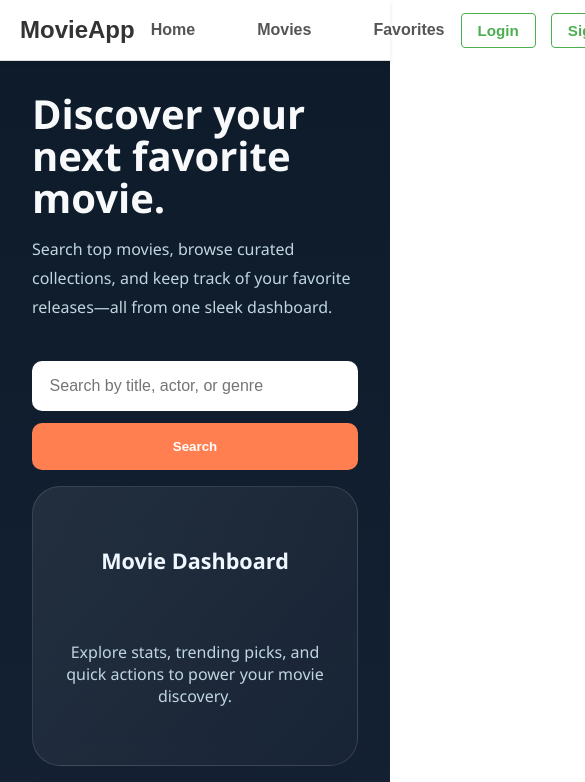
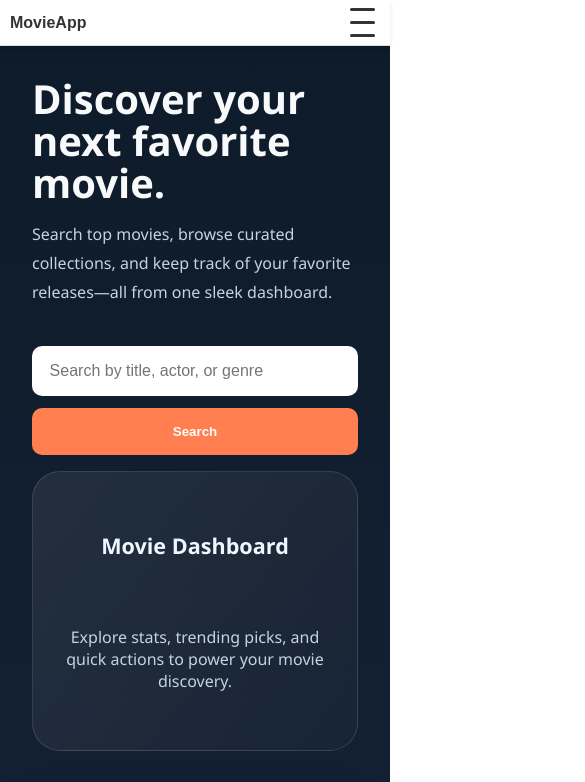
Before and after one commit to riki8055/pal-infocom-internship, a React (Vite) app in the folder practice-1/reactjs-auth-movies-app/: page / in a window 390 px wide. Shown: the top 782 px of the page, 585 px wide, since content can reach past the window. Built offline with nearby package versions, Linux system fonts and the light colour scheme.

Commit message:
make navbar responsive

```diff
--- a/practice-1/reactjs-auth-movies-app/src/components/Navbar.jsx
+++ b/practice-1/reactjs-auth-movies-app/src/components/Navbar.jsx
@@ -1,3 +1,4 @@
+import { useState } from "react";
 import { Link, useNavigate } from "react-router-dom";
 import { useAuth } from "../contexts/AuthContext";
 import styles from "./Navbar.module.css";
@@ -5,21 +6,43 @@ import styles from "./Navbar.module.css";
 function Navbar() {
   const { user, logout } = useAuth();
   const navigate = useNavigate();
+  const [isMenuOpen, setIsMenuOpen] = useState(false);
 
   const handleLogout = () => {
     logout();
     navigate("/login");
+    setIsMenuOpen(false);
+  };
+
+  const toggleMenu = () => {
+    setIsMenuOpen(!isMenuOpen);
+  };
+
+  const closeMenu = () => {
+    setIsMenuOpen(false);
   };
 
   return (
     <nav className={styles.navbar}>
       <div className={styles.container}>
         <div className={styles.logo}>
-          <Link to="/" className={styles.logoLink}>
+          <Link to="/" className={styles.logoLink} onClick={closeMenu}>
             MovieApp
           </Link>
         </div>
 
+        {/* Hamburger Menu Button */}
+        <button
+          className={`${styles.hamburger} ${isMenuOpen ? styles.active : ""}`}
+          onClick={toggleMenu}
+          aria-label="Toggle menu"
+        >
+          <span></span>
+          <span></span>
+          <span></span>
+        </button>
+
+        {/* Desktop Navigation */}
         <div className={styles.tabs}>
           <Link to="/" className={styles.tab}>
             Home
@@ -32,6 +55,7 @@ function Navbar() {
           </Link>
         </div>
 
+        {/* Desktop Auth */}
         <div className={styles.auth}>
           {user ? (
             <div className={styles.userSection}>
@@ -52,6 +76,53 @@ function Navbar() {
           )}
         </div>
       </div>
+
+      {/* Mobile Menu */}
+      {isMenuOpen && (
+        <div className={styles.mobileMenu}>
+          <Link to="/" className={styles.mobileTab} onClick={closeMenu}>
+            Home
+          </Link>
+          <Link to="/movies" className={styles.mobileTab} onClick={closeMenu}>
+            Movies
+          </Link>
+          <Link
+            to="/favorites"
+            className={styles.mobileTab}
+            onClick={closeMenu}
+          >
+            Favorites
+          </Link>
+          <div className={styles.mobileDivider}></div>
+          {user ? (
+            <div className={styles.mobileAuth}>
+              <span className={styles.mobileUsername}>
+                Welcome, {user.name}
+              </span>
+              <button onClick={handleLogout} className={styles.mobileLogoutBtn}>
+                Logout
+              </button>
+            </div>
+          ) : (
+            <div className={styles.mobileAuthLinks}>
+              <Link
+                to="/login"
+                className={styles.mobileAuthLink}
+                onClick={closeMenu}
+              >
+                Login
+              </Link>
+              <Link
+                to="/signup"
+                className={styles.mobileAuthLink}
+                onClick={closeMenu}
+              >
+                Signup
+              </Link>
+            </div>
+          )}
+        </div>
+      )}
     </nav>
   );
 }
--- a/practice-1/reactjs-auth-movies-app/src/components/Navbar.module.css
+++ b/practice-1/reactjs-auth-movies-app/src/components/Navbar.module.css
@@ -106,3 +106,166 @@
 .logoutBtn:hover {
   background-color: #d32f2f;
 }
+
+/* Hamburger Menu Button */
+.hamburger {
+  display: none;
+  flex-direction: column;
+  background: none;
+  border: none;
+  cursor: pointer;
+  padding: 5px;
+}
+
+.hamburger span {
+  width: 25px;
+  height: 3px;
+  background-color: #333;
+  border-radius: 2px;
+  margin: 5px 0;
+  transition: all 0.3s;
+}
+
+.hamburger.active span:nth-child(1) {
+  transform: rotate(45deg) translate(10px, 10px);
+}
+
+.hamburger.active span:nth-child(2) {
+  opacity: 0;
+}
+
+.hamburger.active span:nth-child(3) {
+  transform: rotate(-45deg) translate(7px, -7px);
+}
+
+/* Mobile Menu */
+.mobileMenu {
+  display: none;
+  flex-direction: column;
+  background-color: #f9f9f9;
+  border-top: 1px solid #ddd;
+  padding: 20px;
+  gap: 10px;
+}
+
+.mobileTab {
+  text-decoration: none;
+  color: #555;
+  font-weight: 600;
+  font-size: 1rem;
+  padding: 12px 16px;
+  border-radius: 4px;
+  transition: all 0.3s;
+}
+
+.mobileTab:hover {
+  color: #4caf50;
+  background-color: rgba(76, 175, 80, 0.1);
+}
+
+.mobileDivider {
+  height: 1px;
+  background-color: #ddd;
+  margin: 10px 0;
+}
+
+.mobileAuth {
+  display: flex;
+  flex-direction: column;
+  gap: 10px;
+}
+
+.mobileUsername {
+  color: #333;
+  font-weight: 600;
+  font-size: 0.95rem;
+  padding: 12px 16px;
+}
+
+.mobileLogoutBtn {
+  background-color: #f44336;
+  color: #fff;
+  border: none;
+  padding: 12px 16px;
+  border-radius: 4px;
+  font-size: 0.9rem;
+  font-weight: 600;
+  cursor: pointer;
+  transition: background-color 0.3s;
+}
+
+.mobileLogoutBtn:hover {
+  background-color: #d32f2f;
+}
+
+.mobileAuthLinks {
+  display: flex;
+  flex-direction: column;
+  gap: 10px;
+}
+
+.mobileAuthLink {
+  text-decoration: none;
+  color: #4caf50;
+  font-weight: 600;
+  font-size: 0.95rem;
+  padding: 12px 16px;
+  border: 1px solid #4caf50;
+  border-radius: 4px;
+  text-align: center;
+  transition: all 0.3s;
+}
+
+.mobileAuthLink:hover {
+  background-color: #4caf50;
+  color: #fff;
+}
+
+/* Responsive Design */
+@media (max-width: 768px) {
+  .container {
+    height: 50px;
+    padding: 0 15px;
+  }
+
+  .logo {
+    font-size: 1.2rem;
+  }
+
+  .tabs {
+    display: none;
+  }
+
+  .auth {
+    display: none;
+  }
+
+  .hamburger {
+    display: flex;
+  }
+}
+
+@media (max-width: 480px) {
+  .container {
+    height: 45px;
+    padding: 0 10px;
+  }
+
+  .logo {
+    font-size: 1rem;
+  }
+
+  .mobileMenu {
+    padding: 15px;
+  }
+
+  .mobileTab {
+    padding: 10px 12px;
+    font-size: 0.95rem;
+  }
+
+  .mobileAuthLink {
+    padding: 10px 12px;
+    font-size: 0.9rem;
+  }
+}
```
